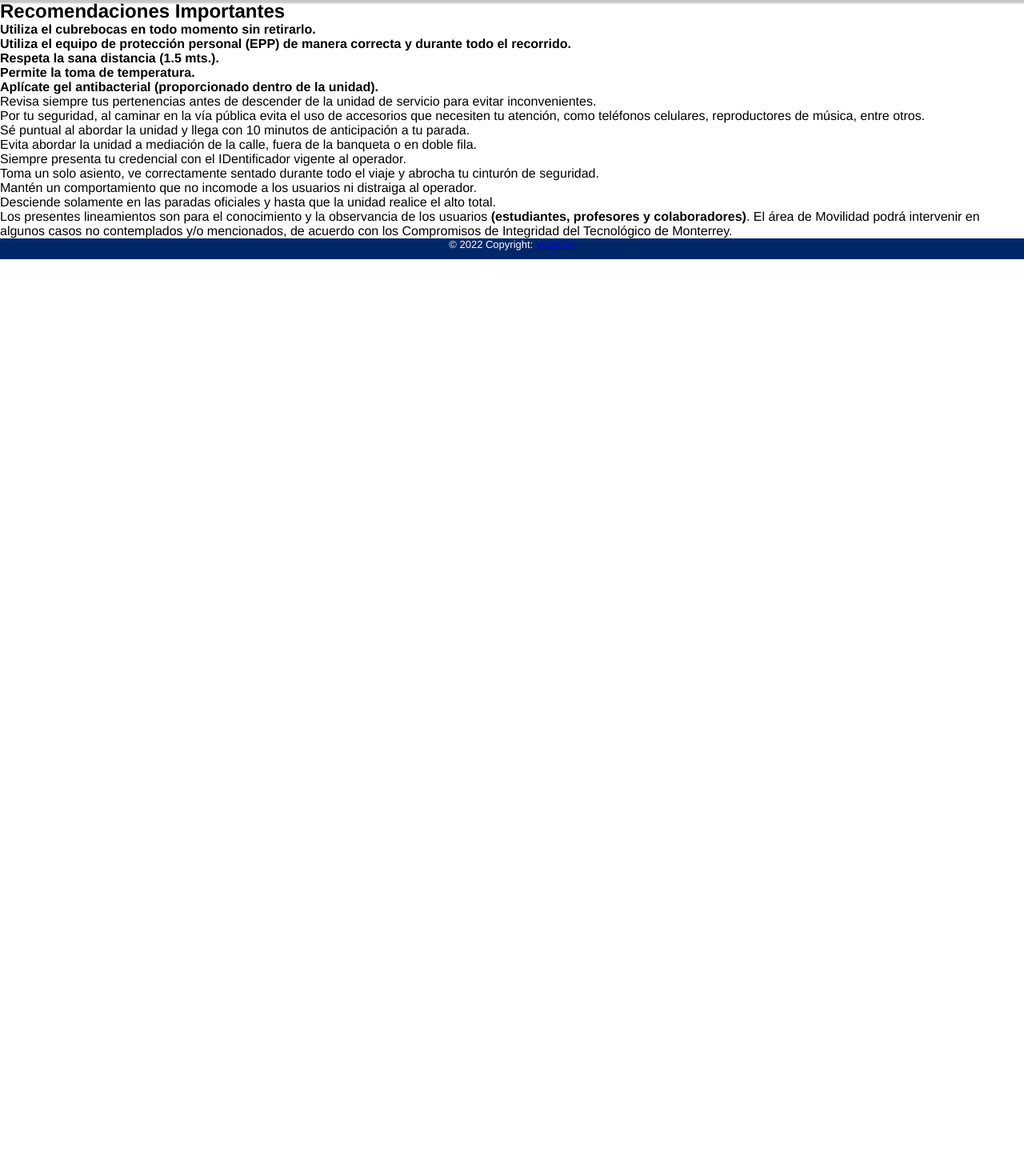
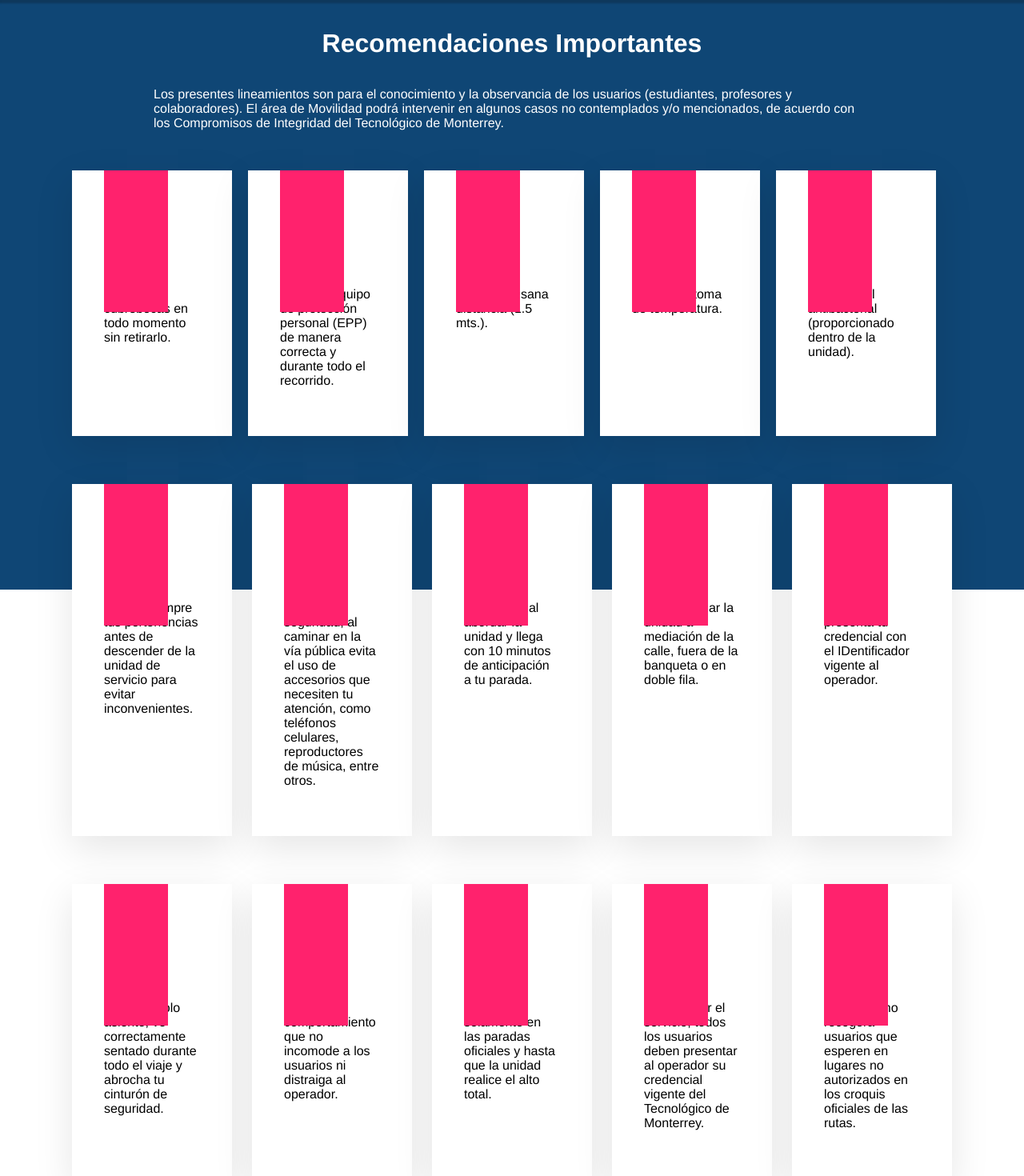
Before and after one commit to diegogrdc/ViajaTec, a React (Create React App) app: page /rules in a window 1280 px wide. Shown: the part 60-1530 px from the top of the page at 80% size. Before the commit the page ends 800 px from the top, so only its background shows below. Built offline with nearby package versions, Linux system fonts and the light colour scheme.

Commit message:
Diseño Reglas

```diff
--- a/src/pages/rules.css
+++ b/src/pages/rules.css
@@ -0,0 +1,52 @@
+.container{
+    margin: 0;
+    padding: 0;
+    box-sizing: border-box;
+    min-height: 10vh;
+    display: flex;
+    flex-direction: column;
+    background: linear-gradient(#0f4675, #0f4675 50%, #fff 50%, #fff 100%);
+
+}
+
+
+.container h1{
+    color: #fff;
+
+}
+
+.container .para{
+    color: #fff;
+    margin-left: 15%;
+    margin-right: 15%;
+}
+
+
+.container2{
+    width: 1100px;
+    top: 50px;
+    display: flex;
+    flex-direction: row;
+    justify-content: space-between;
+    flex-wrap: wrap;
+    gap: 10px 10px;
+}
+
+
+.container2 .box{
+   margin-top: 50px;
+    width: 200px;
+    background: #fff;
+    padding: 100px 40px 60px;
+    box-shadow: 0 15px 45px rgba(0,0,0,0.1);
+}
+
+.container2 .box:before{
+   content: '';
+   margin-top: 50px;
+   width: 200px;
+   height: auto;
+   background: #ff226d;
+   padding: 100px 40px 60px;
+   position: relative;
+}
--- a/src/pages/rules.js
+++ b/src/pages/rules.js
@@ -1,25 +1,100 @@
 import React from 'react'
+import "./rules.css"
 
 function Rules() {
   return (
-    <div>
-        <h2><span>Recomendaciones Importantes</span></h2>
-        <ul>
-            <li><strong>Utiliza el cubrebocas en todo momento sin retirarlo.</strong></li>
-            <li><strong>Utiliza el equipo de protección personal (EPP) de manera correcta y durante todo el recorrido.</strong></li>
-            <li><strong>Respeta la sana distancia (1.5 mts.).</strong></li>
-            <li><strong>Permite la toma de temperatura.</strong></li>
-            <li><strong>Aplícate gel antibacterial (proporcionado dentro de la unidad).</strong></li>
-            <li>Revisa siempre tus pertenencias antes de descender de la unidad de servicio para evitar inconvenientes.</li>
-            <li>Por tu seguridad, al caminar en la vía pública evita el uso de accesorios que necesiten tu atención, como teléfonos celulares, reproductores de música, entre otros.</li>
-            <li>Sé puntual al abordar la unidad y llega con 10 minutos de anticipación a tu parada.</li>
-            <li>Evita abordar la unidad a mediación de la calle, fuera de la banqueta o en doble fila.</li>
-            <li>Siempre presenta tu credencial con el IDentificador vigente al operador.</li>
-            <li>Toma un solo asiento, ve correctamente sentado durante todo el viaje y abrocha tu cinturón de seguridad.</li>
-            <li>Mantén un comportamiento que no incomode a los usuarios ni distraiga al operador.</li>
-            <li>Desciende solamente en las paradas oficiales y hasta que la unidad realice el alto total.</li>
-        </ul>
-        <p>Los presentes lineamientos son para el conocimiento y la observancia de los usuarios <strong>(estudiantes, profesores y colaboradores)</strong>. El área de Movilidad podrá intervenir en algunos casos no contemplados y/o mencionados, de acuerdo con los Compromisos de Integridad del Tecnológico de Monterrey.</p>
+    <div className='container'>
+      <br></br>
+      <br></br>
+      <h1>Recomendaciones Importantes</h1>
+      <br></br>
+      <br></br>
+      <p className='para'>Los presentes lineamientos son para el conocimiento y la observancia de los usuarios (estudiantes, profesores y colaboradores).
+        El área de Movilidad podrá intervenir en algunos casos no contemplados y/o mencionados, de acuerdo con los Compromisos de Integridad del Tecnológico de Monterrey.</p>
+      <div className='container2'>
+      <div className='box'>
+        <h2>01</h2>
+        <p>Utiliza el cubrebocas en todo momento sin retirarlo.</p>
+      </div>
+
+      <div className='box'>
+        <h2>02</h2>
+        <p>Utiliza el equipo de protección personal (EPP) de manera correcta y durante todo el recorrido.</p>
+      </div>
+
+      <div className='box'>
+        <h2>03</h2>
+        <p>Respeta la sana distancia (1.5 mts.).</p>
+      </div>
+
+      <div className='box'>
+        <h2>04</h2>
+        <p>Permite la toma de temperatura.</p>
+      </div>
+
+      <div className='box'>
+        <h2>05</h2>
+        <p>Aplícate gel antibacterial (proporcionado dentro de la unidad).</p>
+      </div>
+
+      <br></br>
+
+      <div className='box'>
+        <h2>06</h2>
+        <p>Revisa siempre tus pertenencias antes de descender de la unidad de servicio para evitar inconvenientes.</p>
+      </div>
+
+
+      <div className='box'>
+        <h2>07</h2>
+        <p>Por tu seguridad, al caminar en la vía pública evita el uso de accesorios que necesiten tu atención,
+          como teléfonos celulares, reproductores de música, entre otros.</p>
+      </div>
+
+      <div className='box'>
+        <h2>08</h2>
+        <p>Sé puntual al abordar la unidad y llega con 10 minutos de anticipación a tu parada.</p>
+      </div>
+
+
+      <div className='box'>
+        <h2>09</h2>
+        <p>Evita abordar la unidad a mediación de la calle, fuera de la banqueta o en doble fila.</p>
+      </div>
+
+      <div className='box'>
+        <h2>10</h2>
+        <p>Siempre presenta tu credencial con el IDentificador vigente al operador.</p>
+      </div>
+
+      <div className='box'>
+        <h2>11</h2>
+        <p>Toma un solo asiento, ve correctamente sentado durante todo el viaje y abrocha tu cinturón de seguridad.</p>
+      </div>
+
+
+      <div className='box'>
+        <h2>12</h2>
+        <p>Mantén un comportamiento que no incomode a los usuarios ni distraiga al operador.</p>
+      </div>
+
+      <div className='box'>
+        <h2>13</h2>
+        <p>Desciende solamente en las paradas oficiales y hasta que la unidad realice el alto total.</p>
+      </div>
+
+      <div className='box'>
+        <h2>14</h2>
+        <p>Para utilizar el servicio, todos los usuarios deben presentar al operador su credencial vigente del Tecnológico de Monterrey.</p>
+      </div>
+
+      <div className='box'>
+        <h2>15</h2>
+        <p>La unidad no recogerá usuarios que esperen en lugares no autorizados en los croquis oficiales de las rutas.</p>
+      </div>
+
+
+      </div>
     </div>
   )
 }
```
